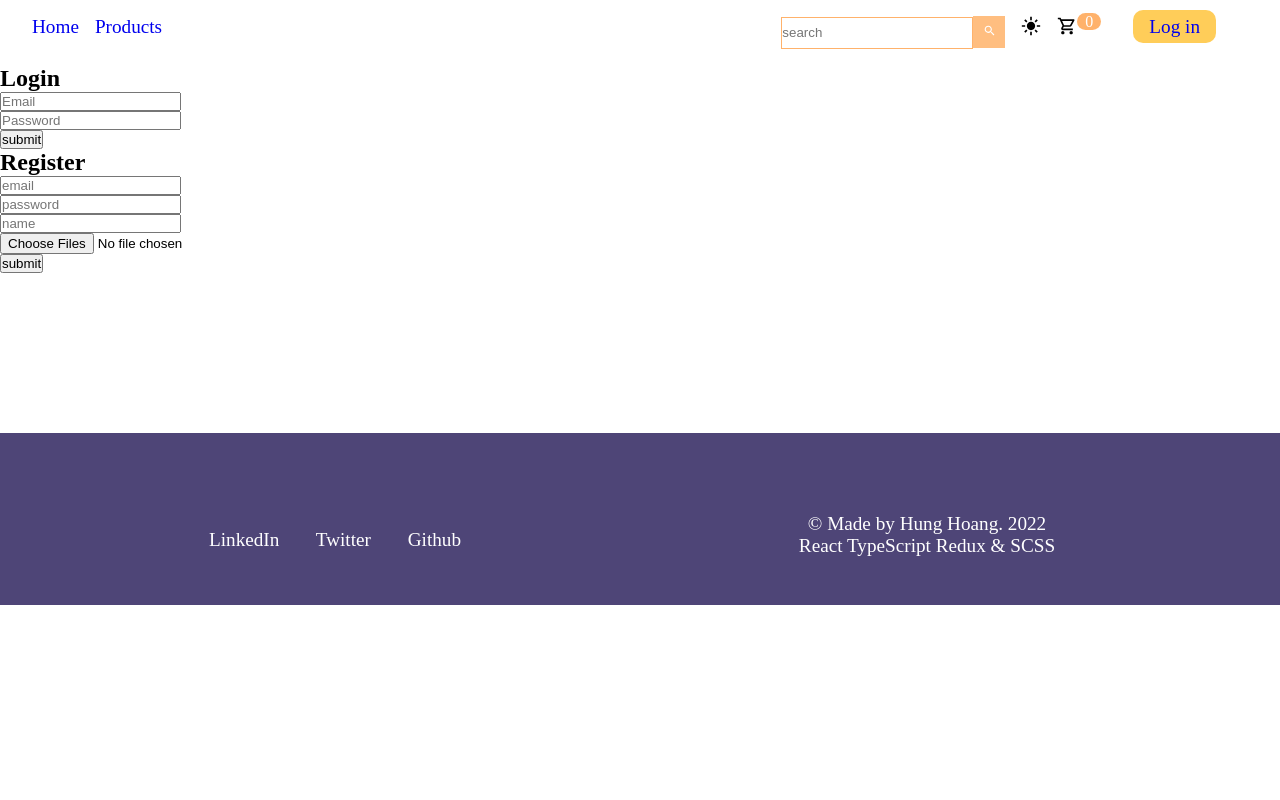
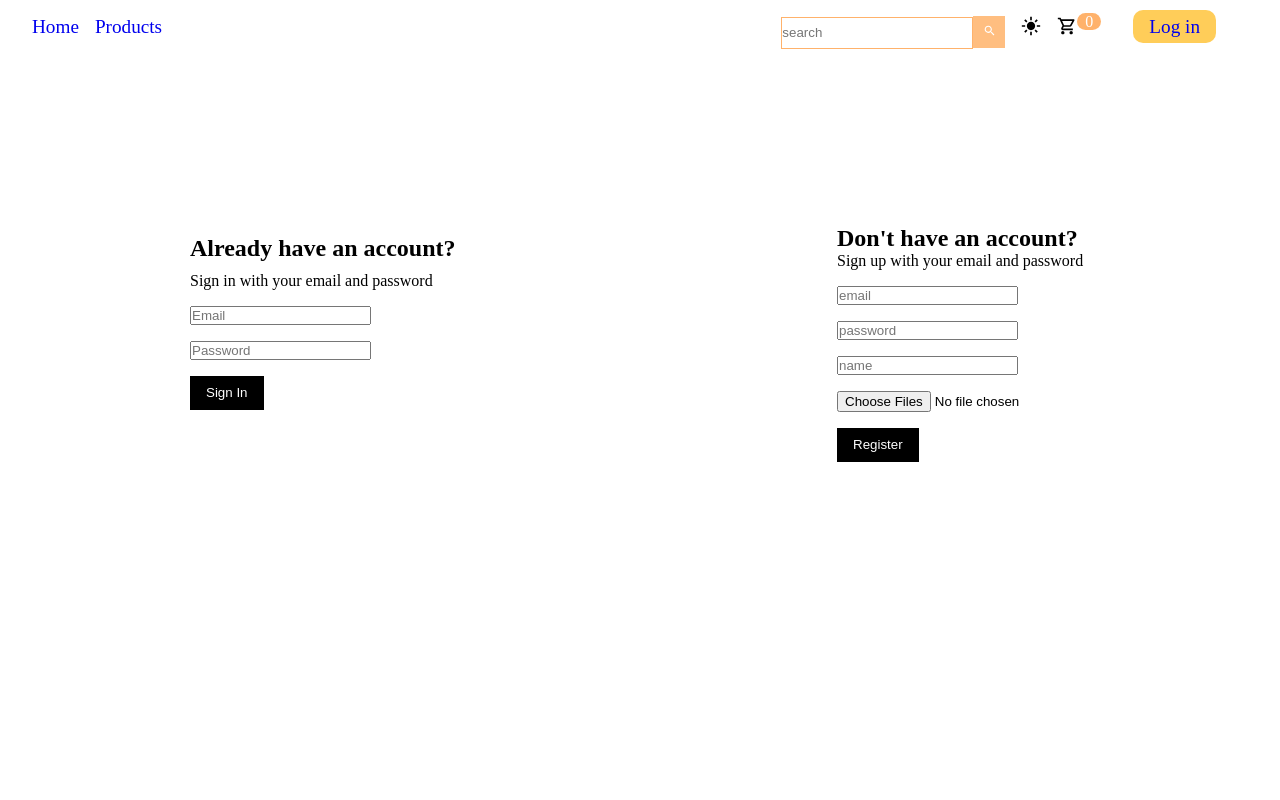
Before and after one commit to HungHoang108/luxelane-frontend, a React (Create React App) app: page /login in a window 1280 px wide. Shown: the top 800 px of the page. Built offline with nearby package versions, Linux system fonts and the light colour scheme; no server answers.

Commit message:
adding styles to login page

```diff
--- a/src/components/cart-dropdown/cart-dropdown.component.tsx
+++ b/src/components/cart-dropdown/cart-dropdown.component.tsx
@@ -24,8 +24,8 @@ const itemMap = ()=> {
               <p>{item.itemName}</p>
             </div>
             <div>
-              <p>{item.amount} x</p>
-              <p>{item.price} $</p>
+              <span>{item.amount} x </span>
+              <span>{item.price} $</span>
             </div>
           </div>
         ))}
--- a/src/components/categories/categories.component.styles.scss
+++ b/src/components/categories/categories.component.styles.scss
@@ -2,7 +2,7 @@
   padding: 4rem 4rem 0;
   h2 {
     text-align: center;
-    padding-bottom: 2rem;
+    padding-bottom: 4rem;
   }
 
   .categories {
--- a/src/components/footer/footer.component.tsx
+++ b/src/components/footer/footer.component.tsx
@@ -22,7 +22,7 @@ const Footer = () => {
           </a>
         </div>
         <div className="footer-copyright">
-          <p>© Made by Hung Hoang. 2022</p>
+          <p>© Made by Evan Hung. 2022</p>
           <p> React TypeScript Redux & SCSS</p>
         </div>
       </div>
--- a/src/components/routes/login-logout/login-logout.style.scss
+++ b/src/components/routes/login-logout/login-logout.style.scss
@@ -0,0 +1,30 @@
+.authentication-container {
+  display: flex;
+  width: 900px;
+  justify-content: space-between;
+  margin: 10rem auto 20rem;
+  .sign-in-container {
+    display: flex;
+    flex-direction: column;
+    width: 380px;
+
+    h2 {
+      margin: 10px 0;
+    }
+  }
+
+  .authen-input {
+    margin: 1rem 0;
+  }
+
+  .authen-button {
+    padding: 0.6rem 1rem;
+    background-color: black;
+    color: white;
+    cursor: pointer;
+    border: none;
+    &:hover {
+      background-color: hsla(0, 0%, 0%, 0.719);
+    }
+  }
+}
--- a/src/components/routes/login-logout/login.route.tsx
+++ b/src/components/routes/login-logout/login.route.tsx
@@ -8,7 +8,7 @@ import { accessTokenn } from "../../../redux/access-token-reducer";
 
 import { useAppSelector } from "../../../hooks/reduxHook";
 
-import "./login-logout.style.scss"
+import "./login-logout.style.scss";
 
 const Login = () => {
   // no idea why whenever i delete the line of code below, the user session is not being added to localstorage.
@@ -147,10 +147,12 @@ const Login = () => {
   };
 
   return (
-    <div>
-      <h2>Login</h2>
-      <div>
-        <div>
+    <div className="authentication-container">
+      <div className="sign-in-container">
+        <h2>Already have an account?</h2>
+        <span>Sign in with your email and password</span>
+        <form>
+          <div className="authen-input">
             <input
               type="email"
               name="email"
@@ -158,7 +160,7 @@ const Login = () => {
               placeholder="Email"
             />
           </div>
-        <div>
+          <div className="authen-input">
             <input
               type="password"
               name="password"
@@ -166,13 +168,17 @@ const Login = () => {
               placeholder="Password"
             />
           </div>
+          <button className="authen-button" onClick={handleSubmit}>
+            Sign In
+          </button>
+        </form>
+      </div>
+
       <div>
-          <button onClick={handleSubmit}>submit</button>
-        </div>
-      </div>
-      <div>
-        <h2>Register</h2>
-        <div>
+        <h2>Don't have an account?</h2>
+        <span>Sign up with your email and password</span>
+        <form>
+          <div className="authen-input">
             <input
               type="email"
               name="email"
@@ -180,7 +186,7 @@ const Login = () => {
               placeholder="email"
             />
           </div>
-        <div>
+          <div className="authen-input">
             <input
               type="password"
               name="password"
@@ -188,7 +194,7 @@ const Login = () => {
               onChange={handleRegister}
             />
           </div>
-        <div>
+          <div className="authen-input">
             <input
               type="text"
               name="name"
@@ -196,7 +202,7 @@ const Login = () => {
               onChange={handleRegister}
             />
           </div>
-        <div>
+          <div className="authen-input">
             <input
               type="file"
               name="avatar"
@@ -204,9 +210,11 @@ const Login = () => {
               multiple
             />
           </div>
-        <div>
-          <button onClick={submitRegister}>submit</button>
-        </div>
+
+          <button className="authen-button" onClick={submitRegister}>
+            Register
+          </button>
+        </form>
       </div>
     </div>
   );
```
Lines whose indentation alone changed are shown as unchanged.
